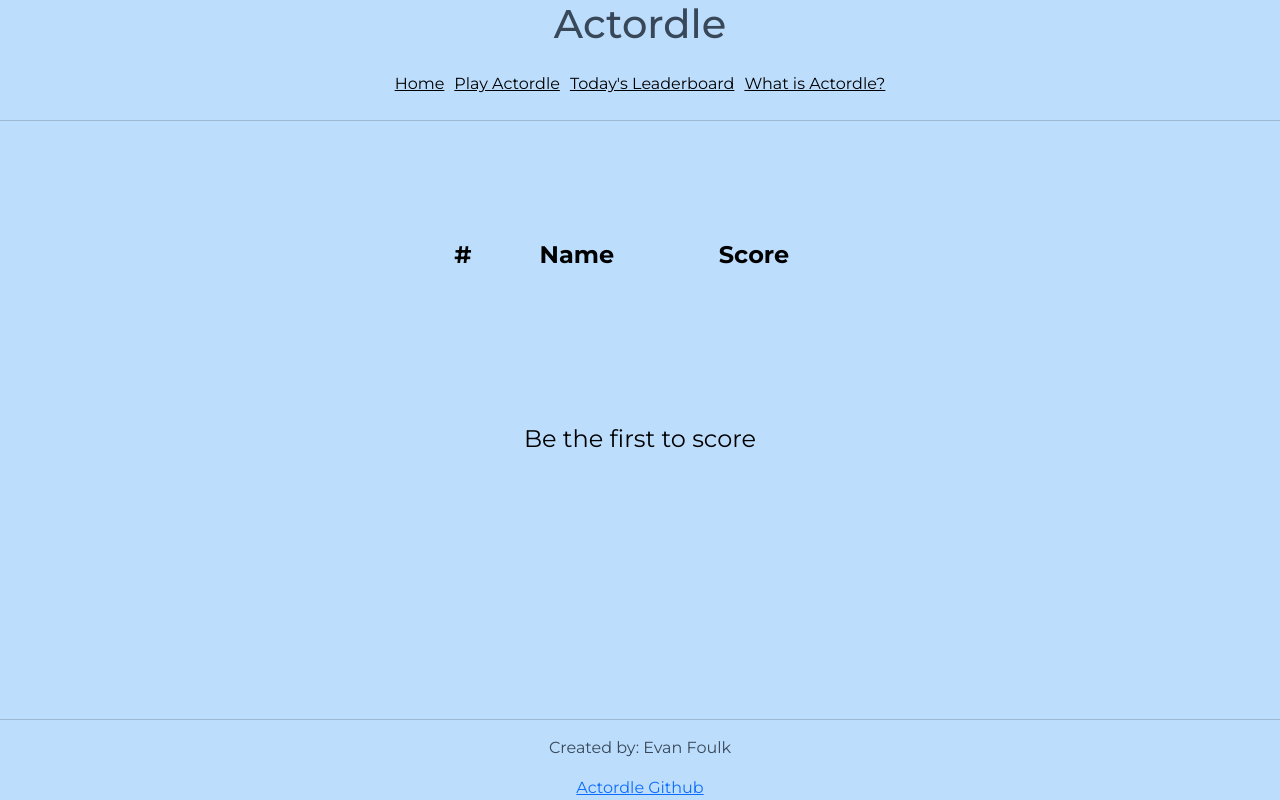
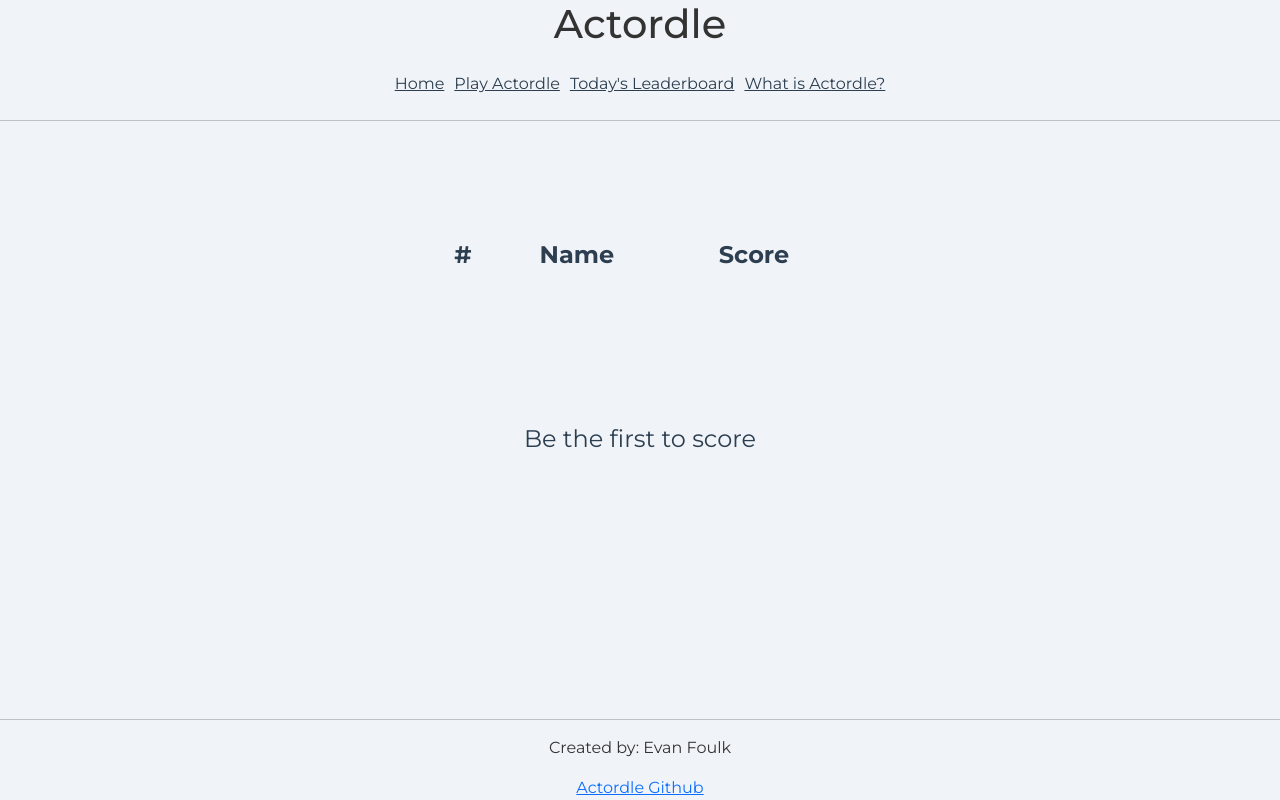
Before and after one commit to efoulk4/Actordle, a React (Vite) app: page /scores in a window 1280 px wide. Built offline with nearby package versions, Linux system fonts and the light colour scheme.

Commit message:
update css color scheme

```diff
--- a/src/app.css
+++ b/src/app.css
@@ -20,17 +20,17 @@
     max-width: 166px;
 }
 .navitem {
-    color: black;
+    color: #2c3e50; /* dark slate blue for text */
     padding: 0;
 }
 .navlink {
-    color: black;
+    color: #2c3e50;
 }
 .navlink:hover {
-    color: rgba(81, 72, 72, 0.38);
+    color: #3498db; /* light blue hover */
 }
 .navlink-active{
-    color: grey;
+    color: #2980b9; /* stronger blue for active link */
 }
 table.prevguesses {
     margin-left: auto;
@@ -40,7 +40,7 @@ table.prevguesses {
     justify-content: flex-start;
 }
 #lboard{
-    color: black;
+    color: #2c3e50;
     margin-left: auto;
     margin-right: auto;
     align-content: center;
@@ -58,7 +58,7 @@ form[name="guessbox"] {
     justify-content: center;
 }
 .lrow {
-    color: darkslateblue;
+    color: #2980b9; /* blue accent for leaderboard rows */
     font-size: 1.25em;
 }
 .abovefooter {
@@ -72,8 +72,8 @@ form[name="guessbox"] {
     height: 100vh;
     display: flex;
     flex-direction: column;
-    color: #384859;
-    background-color: #BDDDFC;
+    color: #333333; /* darker text for readability */
+    background-color: #f0f4f8; /* soft off-white background */
     justify-content: center;
     text-align: center;
 }
```
